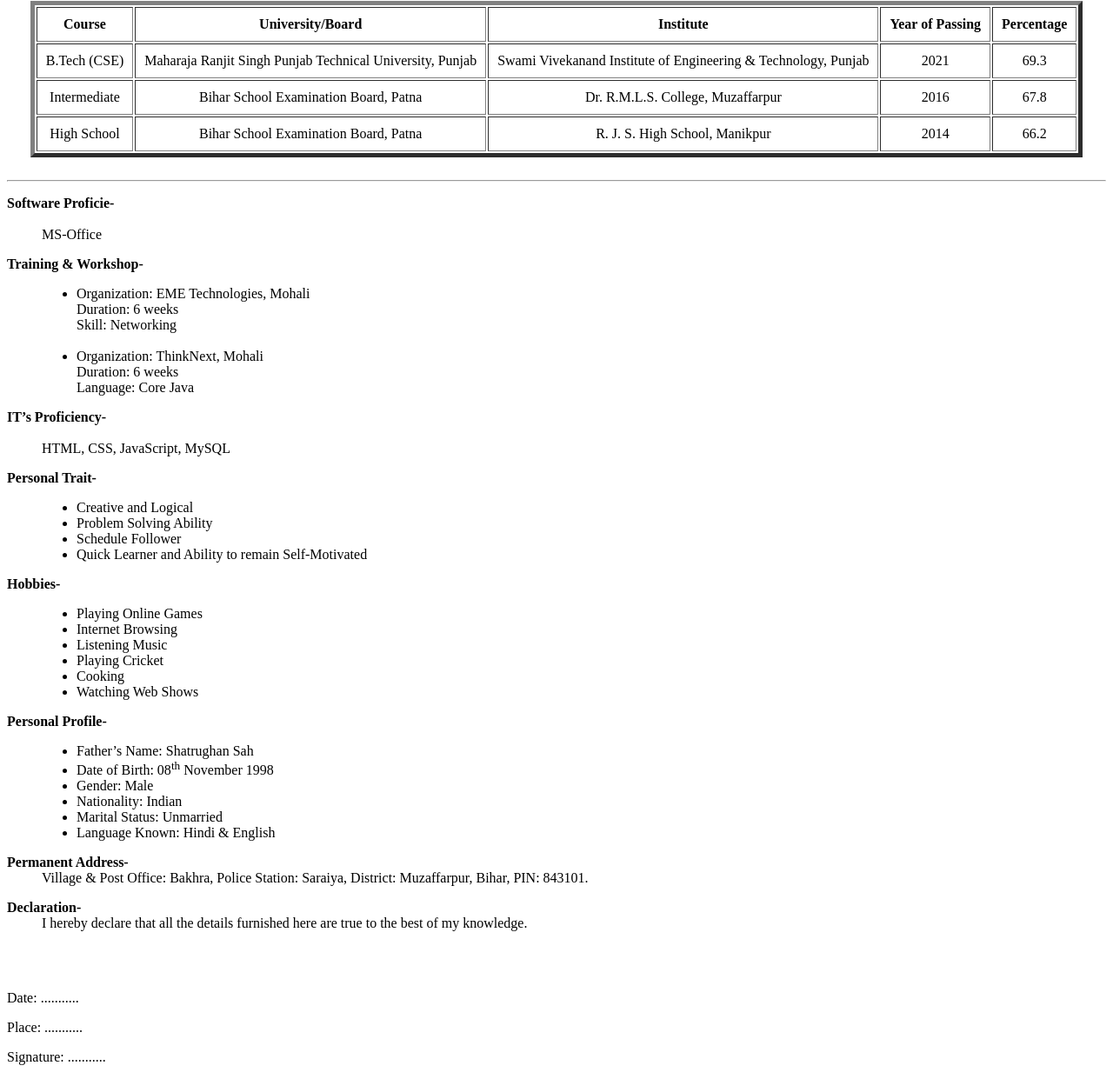
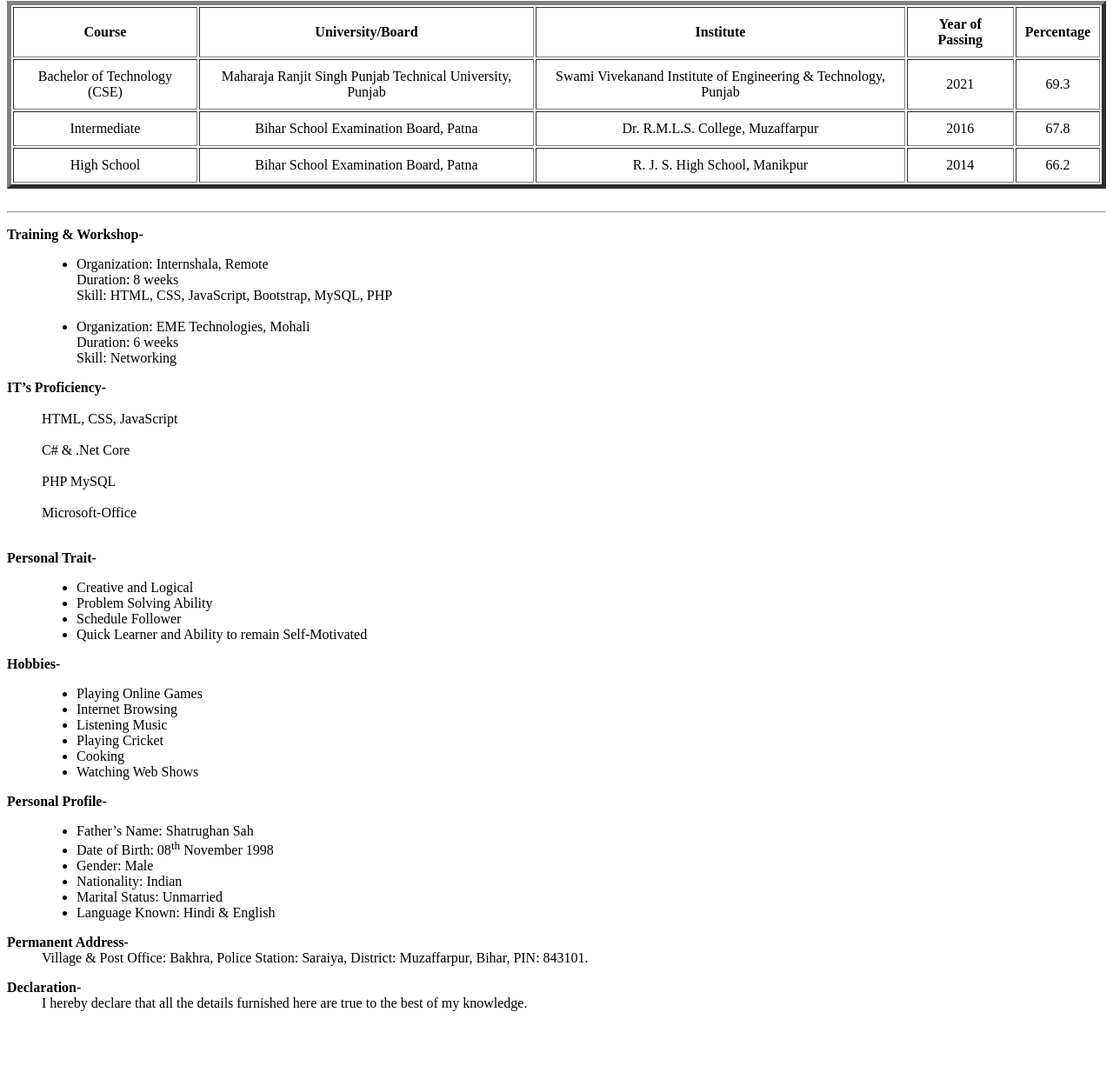
Before and after one commit to praveensarraf/resume, a plain HTML site: page index.html in a window 1280 px wide. Shown: the part 597-1838 px from the top of the page at 87% size. After the commit the page ends 1776 px from the top, so only its background shows below. Drawn offline with Linux system fonts and the light colour scheme.

Commit message:
Update index.html

```diff
--- a/index.html
+++ b/index.html
@@ -39,7 +39,7 @@
             </tr>
 
             <tr align="center">
-                <td>B.Tech (CSE)</td>
+                <td>Bachelor of Technology (CSE)</td>
                 <td>Maharaja Ranjit Singh Punjab Technical University, Punjab</td>
                 <td>Swami Vivekanand Institute of Engineering & Technology, Punjab</td>
                 <td>2021</td>
@@ -68,25 +68,24 @@
          <br/><hr>
 
         <dl>
-            <dt><b>Software Proficie-</b></dt> <br/>
-            <dd>MS-Office</dd>
-        </dl>
-
-        <dl>
             <dt><b>Training & Workshop-</b></dt>
             <dd><ul>
+                <li>Organization: Internshala, Remote <br/>
+                Duration: 8 weeks <br/>
+                Skill: HTML, CSS, JavaScript, Bootstrap, MySQL, PHP</li><br/>
+
                 <li>Organization: EME Technologies, Mohali <br/>
                 Duration: 6 weeks <br/>
-                Skill: Networking</li><br/>
-                <li>Organization: ThinkNext, Mohali <br/>
-                    Duration: 6 weeks <br/>
-                    Language: Core Java</li>
+                Skill: Networking</li
             </ul></dd>
         </dl>
 
         <dl>
             <dt><b>IT’s Proficiency-</b></dt> <br/>
-            <dd>HTML, CSS, JavaScript, MySQL</dd>
+            <dd>HTML, CSS, JavaScript</dd> <br/>
+            <dd>C# & .Net Core</dd> <br/>
+            <dd>PHP MySQL</dd> <br/>
+            <dd>Microsoft-Office</dd> <br/>
         </dl>
 
         <dl>
@@ -135,12 +134,6 @@
             <dd>I hereby declare that all the details furnished here are true to the best of my knowledge.</dd>
         </dl>
 
-        <br/><br/>
-
-        <p>Date: ...........</p>
-        <p>Place: ...........</p>
-        <p>Signature: ...........</p>
-
 
     </body>
 </html>
```
